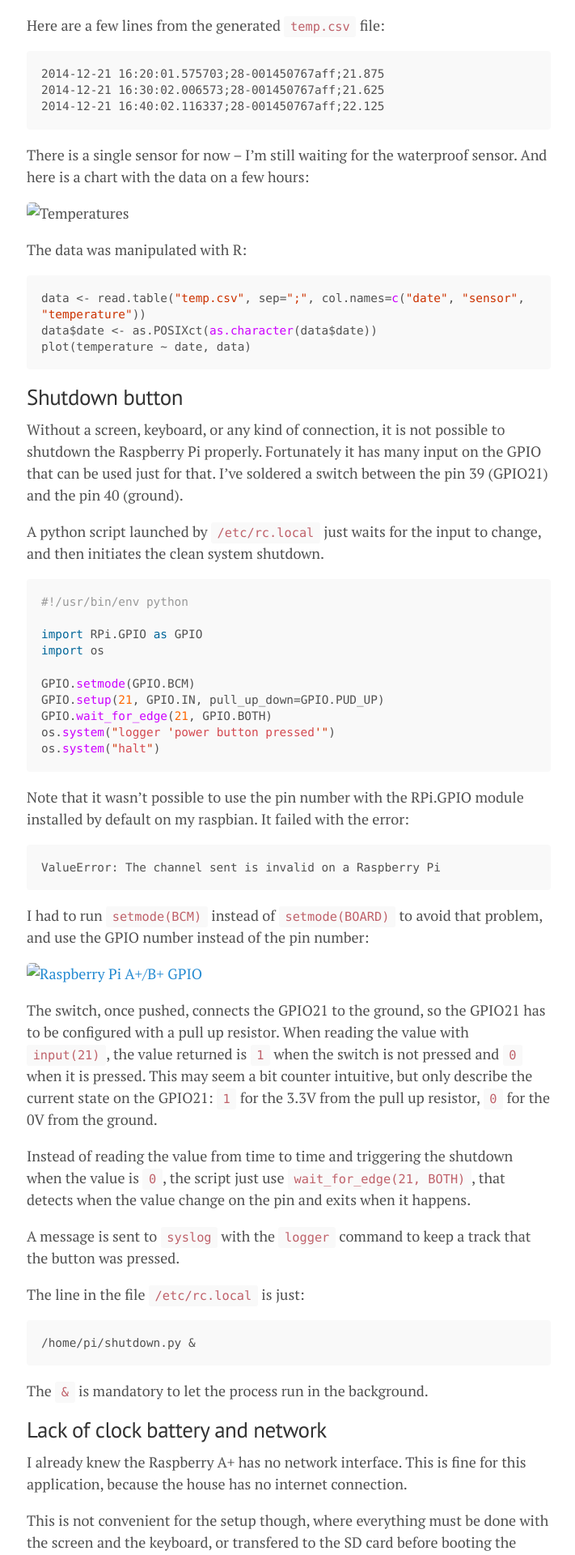
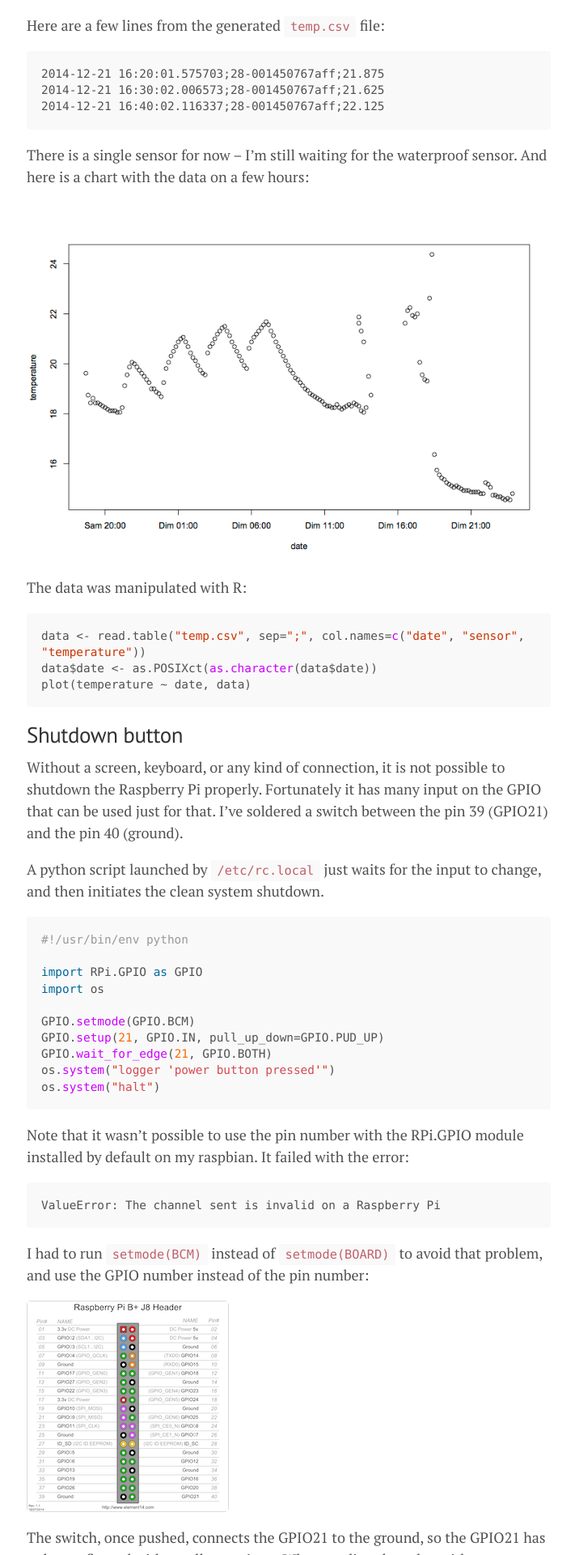
Before and after one commit to glehmann/glehmann.github.io, a Jekyll site: the page built from _posts/2014-12-23-Raspberry-Pi-as-a-temperature-logger.md, in a window 1280 px wide. Shown: the part 3173-5093 px from the top of the page at 81% size, without its empty margins (283-994 px from the left). Built offline with Jekyll 4.4.1, drawn with Linux system fonts in a browser that asks for light colours; Markdown is read by kramdown in place of the engine named in the settings; comment, search, counter and statistics services are not loaded.

Commit message:
fix image url

```diff
--- a/_posts/2014-12-23-Raspberry-Pi-as-a-temperature-logger.md
+++ b/_posts/2014-12-23-Raspberry-Pi-as-a-temperature-logger.md
@@ -102,7 +102,7 @@ Here are a few lines from the generated `temp.csv` file:
 There is a single sensor for now – I'm still waiting for the waterproof sensor. And
 here is a chart with the data on a few hours:
 
-![Temperatures](images/RPi-temperatures.png)
+![Temperatures]({{ site.url }}/images/RPi-temperatures.png)
 
 The data was manipulated with R:
 
@@ -143,7 +143,7 @@ installed by default on my raspbian. It failed with the error:
 I had to run `setmode(BCM)` instead of `setmode(BOARD)` to
 avoid that problem, and use the GPIO number instead of the pin number:
 
-[![Raspberry Pi A+/B+ GPIO](images/GPIO-200px.png)](http://www.element14.com/community/servlet/JiveServlet/previewBody/68203-102-6-294412/GPIO.png)
+[![Raspberry Pi A+/B+ GPIO]({{ site.url }}/images/GPIO-200px.png)](http://www.element14.com/community/servlet/JiveServlet/previewBody/68203-102-6-294412/GPIO.png)
 
 The switch, once pushed, connects the GPIO21 to the ground, so the GPIO21
 has to be configured with a pull up resistor. When reading the value with
```
